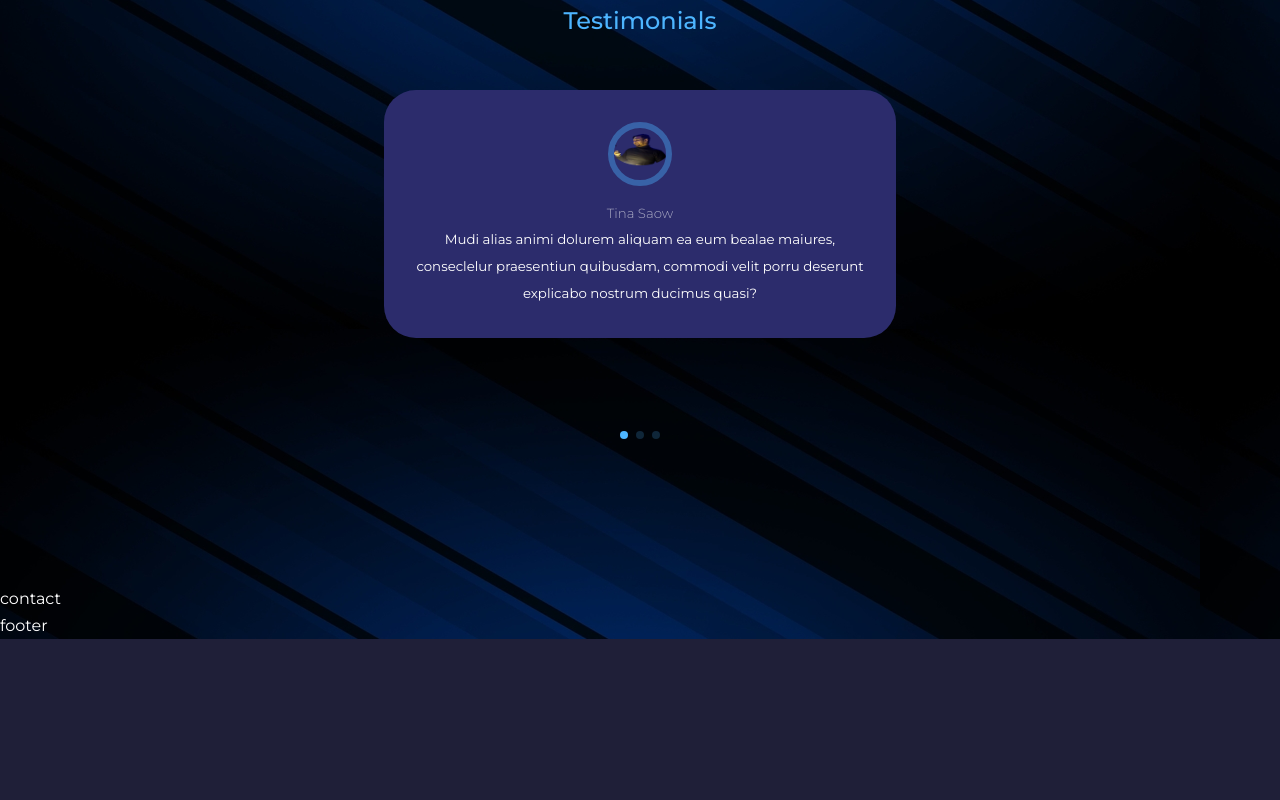
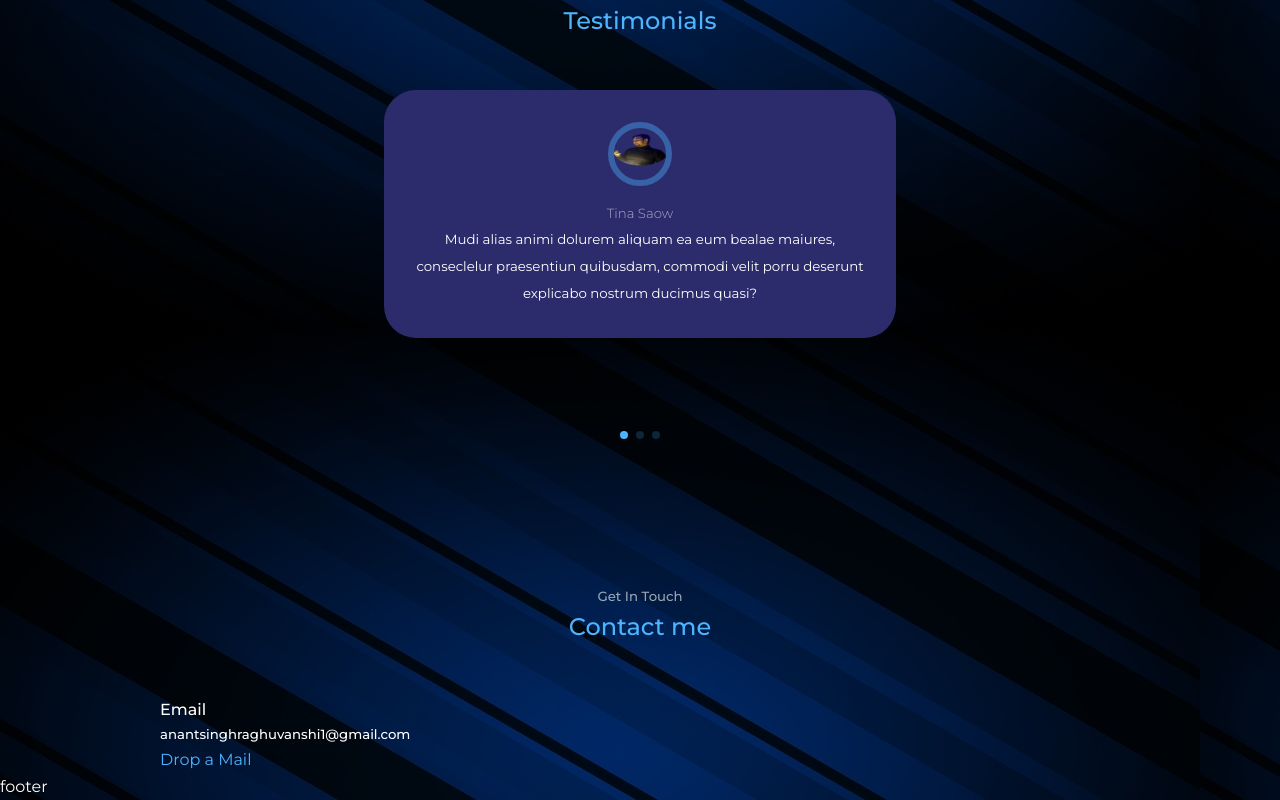
Before and after one commit to anantraghuvanshi/theanantraghuvanshi, a React (Create React App) app in the folder anant-portfolio/: page / in a window 1280 px wide. Shown: the part 3916-4716 px from the top of the page. Before the commit the page ends 4555 px from the top, so only its background shows below. Built offline with nearby package versions, Linux system fonts and the light colour scheme.

Commit message:
file update

```diff
--- a/anant-portfolio/src/components/contact/contact.jsx
+++ b/anant-portfolio/src/components/contact/contact.jsx
@@ -3,7 +3,21 @@
 
 const contact = () => {
   return (
-    <section id='contact'>contact</section>
+    <section id='contact'>
+      <h5>Get In Touch</h5>
+      <h2>Contact me</h2>
+
+      <div className="container contact__container">
+        <div className="contact__options">
+          <article className="contact__option">
+            <h4>Email</h4>
+            <h5>anantsinghraghuvanshi1@gmail.com</h5>
+            <a href="mailto:anantsinghraghuvanshi1@gmail.com">Drop a Mail</a>
+          </article>
+        </div>
+        <form action=""></form>
+      </div>
+    </section>
   )
 }
 
```
